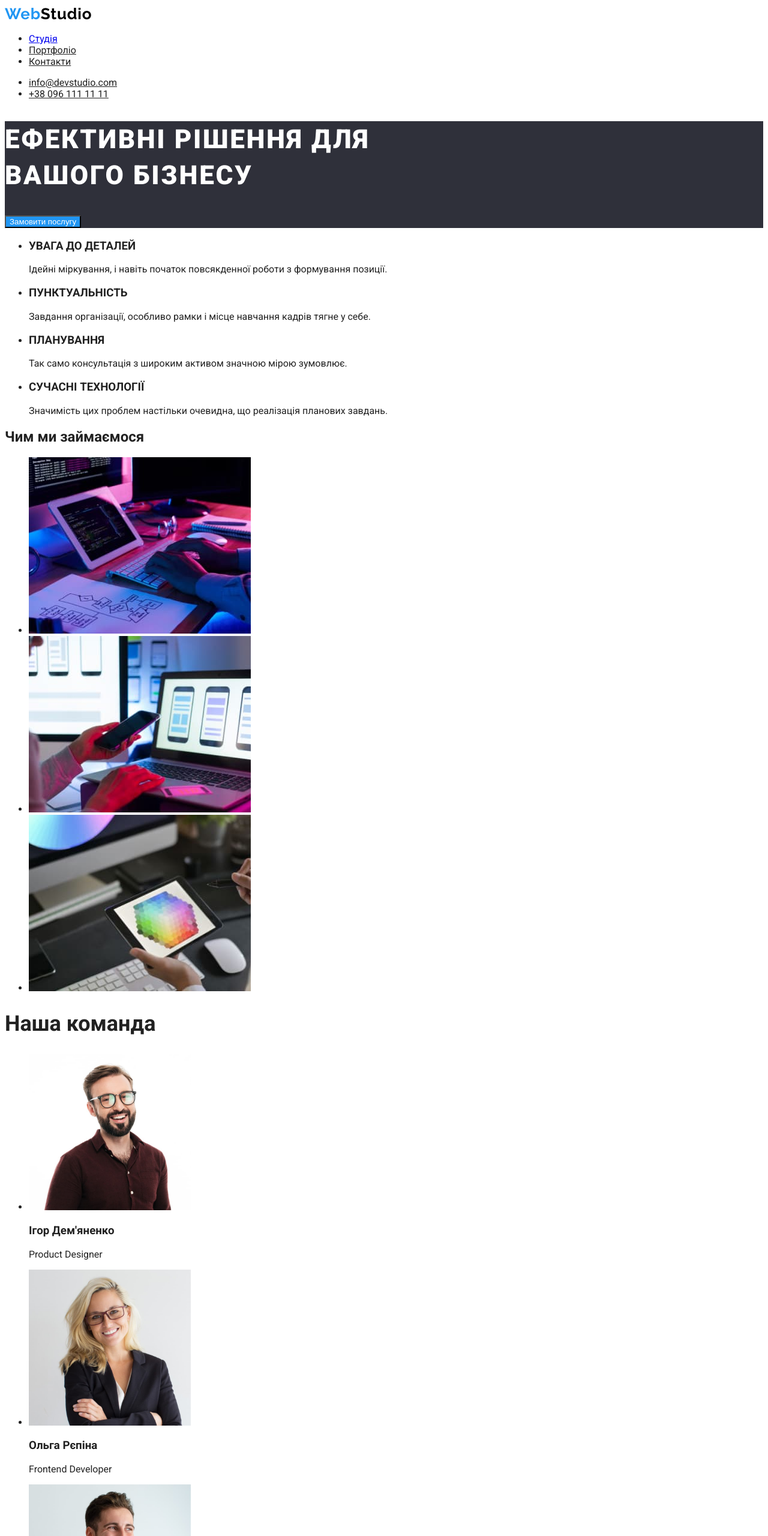
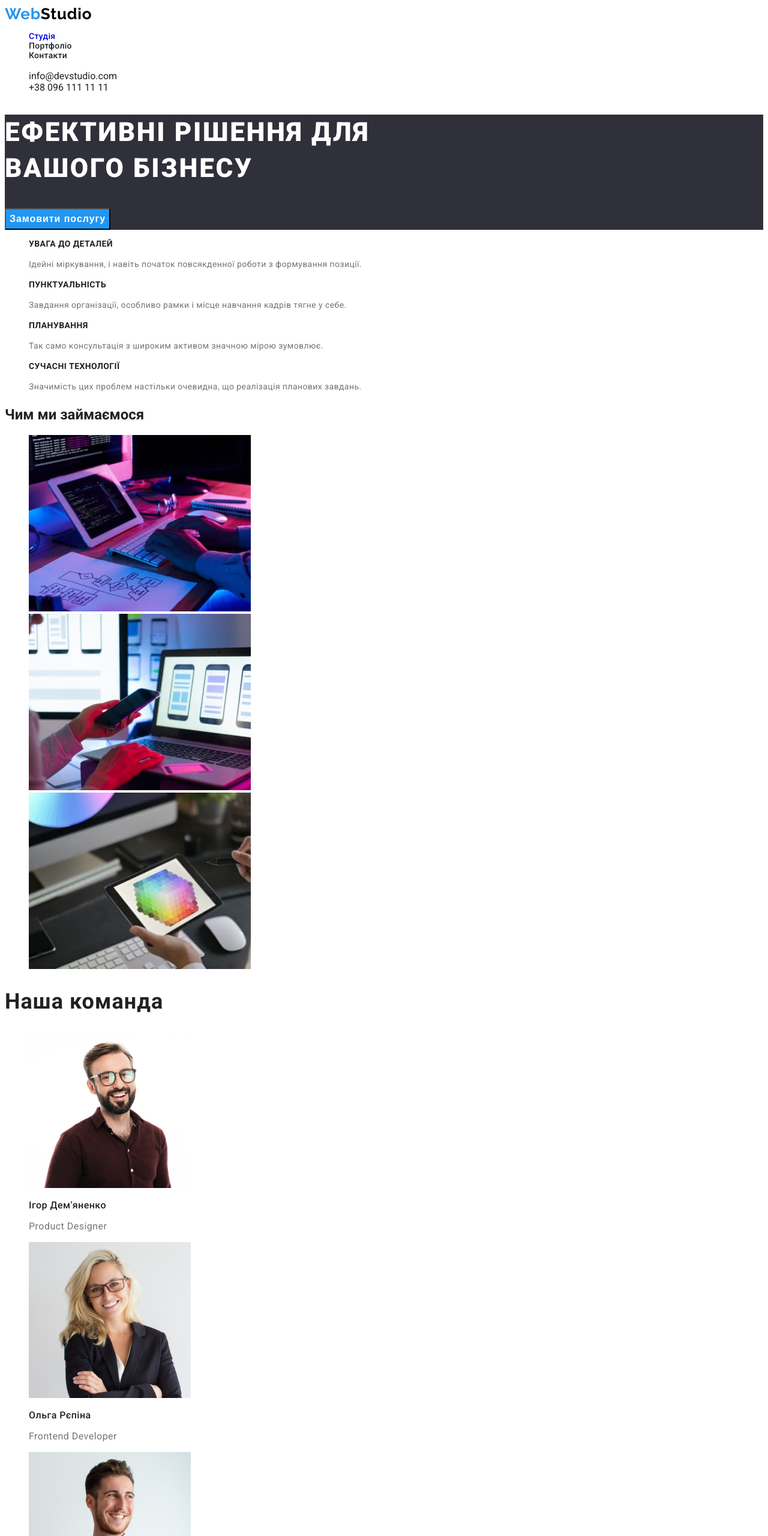
Before and after one commit to goshik73/goit-markup-hw-02, a plain HTML site: page index.html in a window 1280 px wide. Shown: the top 2560 px of the page at 60% size. Drawn offline with Linux system fonts and the light colour scheme.

Commit message:
css is made

```diff
--- a/css/styles.css
+++ b/css/styles.css
@@ -11,7 +11,6 @@
 body {
   color: var(--primery-text-color);
   font-family: "Roboto", sans-serif;
-  /* font-family: "Raleway", sans-serif; */
 }
 /* основной цвет текста color: #212121; */
 /* вторичный цвет текста color: #757575; */
@@ -27,7 +26,7 @@ body {
   font-size: 26px;
   line-height: 1.19;
   letter-spacing: 0.03em;
-  color: #2196f3;
+  color: var(--accent-color);
   text-decoration: none;
 }
 .logo-header {
@@ -39,12 +38,21 @@ body {
 .nav-link {
   color: var(--primery-text-color);
 }
+.nav-link:hover,
+.nav-link:focus,
 .nav.current {
   color: var(--accent-color);
 }
-.nav-link:hover,
-.nav-link:focus {
-  color: var(--accent-color);
+.nav-list {
+  font-weight: 500;
+  font-size: 14px;
+  line-height: 1.14;
+  letter-spacing: 0.02em;
+  list-style: none;
+}
+.nav-list a,
+.header-list a {
+  text-decoration: none;
 }
 .list-link {
   color: var(--primery-text-color);
@@ -53,15 +61,25 @@ body {
 .list-link:focus {
   color: var(--accent-color);
 }
-/* main */
-.hero {
+.header-list,
+.activity-list,
+.benefits-list,
+.team-list,
+.portfolio-btn,
+.portfolio-list,
+.footer-list {
+  list-style: none;
+}
+
+/* hero*/
+.hero,
+.footer {
   background-color: var(--bgc-hero);
 }
 .hero-title {
-  font-style: normal;
   font-weight: 900;
   font-size: 44px;
-  line-height: 60px;
+  line-height: 1.36;
   letter-spacing: 0.06em;
   text-transform: uppercase;
   color: #ffffff;
@@ -70,25 +88,87 @@ body {
   background-color: #2196f3;
   color: #ffffff;
   cursor: pointer;
+  font-weight: 700;
+  font-size: 16px;
+  line-height: 1.87;
+  letter-spacing: 0.06em;
 }
 .btn {
-  background: #f5f4fa;
-  color: #212121;
+  font-family: "Roboto";
+  font-weight: 500;
+  font-size: 16px;
+  line-height: 1.6;
+  letter-spacing: 0.03em;
+  color: var(--primery-text-color);
   cursor: pointer;
 }
 .btn:hover,
 .btn:focus {
-  background-color: #2196f3;
+  background-color: var(--accent-color);
   color: #ffffff;
 }
-.section-title {
+/* benefits */
+.benefits-title {
   font-style: normal;
   font-weight: 700;
+  font-size: 14px;
+  line-height: 1.14;
+  letter-spacing: 0.03em;
+}
+.benefits-text {
+  font-style: normal;
+  font-weight: 400;
+  font-size: 14px;
+  line-height: 1.71;
+  letter-spacing: 0.03em;
+  color: #757575;
+}
+/* team */
+.team-title {
+  font-weight: 700;
   font-size: 36px;
+  line-height: 1.16;
+  letter-spacing: 0.03em;
 }
+.team-person {
+  font-weight: 500;
+  font-size: 16px;
+  line-height: 1.18;
+  letter-spacing: 0.03em;
+}
+.team-text {
+  font-weight: 400;
+  font-size: 16px;
+  line-height: 1.18;
+  letter-spacing: 0.03em;
+  color: var(--secondary-text-color);
+}
+/* portfolio */
+.portfolio-title {
+  font-weight: 700;
+  font-size: 18px;
+  line-height: 2;
+  letter-spacing: 0.06em;
+}
+.portfolio-text {
+  font-style: normal;
+  font-weight: 400;
+  font-size: 16px;
+  line-height: 1.87;
+  letter-spacing: 0.03em;
+  color: var(--secondary-text-color);
+}
+
 /* footer */
-.footer {
-  background-color: var(--bgc-footer);
+
+.footer-adress {
+  font-style: normal;
+  font-weight: 400;
+  font-size: 14px;
+  line-height: 1.71;
+  letter-spacing: 0.03em;
+  color: #ffffff;
+  text-decoration: none;
 }
 
 .footer-contact {
@@ -98,6 +178,7 @@ body {
   font-size: 14px;
   line-height: 1.71;
   letter-spacing: 0.03em;
+  text-decoration: none;
 }
 .footer-contact:hover,
 .footer-contact:focus {
--- a/index.html
+++ b/index.html
@@ -14,17 +14,19 @@
     <link rel="stylesheet" href="./css/styles.css" />
   </head>
   <body>
-    <!-- хедер -->
+    <!--header -->
     <header>
       <nav class="nav">
-        <a href="./index.html" class="logo">Web<span class="logo-header">Studio</span> </a>
+        <a href="./index.html" class="logo"
+          >Web<span class="logo-header">Studio</span>
+        </a>
         <ul class="nav-list">
           <li><a href="./index.html" class="nav-link-current">Студія</a></li>
           <li><a href="./portfoloio.html" class="nav-link">Портфоліо</a></li>
           <li><a href="" class="nav-link"> Контакти</a></li>
         </ul>
       </nav>
-      <ul class="list">
+      <ul class="header-list">
         <li>
           <a href="mailto:info@devstudio.com" class="list-link"
             >info@devstudio.com</a
@@ -35,8 +37,9 @@
         </li>
       </ul>
     </header>
+    <!-- main -->
     <main>
-      <!-- герой -->
+      <!-- hero -->
       <section class="hero">
         <h1 class="hero-title">
           Ефективні рішення для<br />
@@ -44,43 +47,43 @@
         </h1>
         <button type="button" class="hero-btn">Замовити послугу</button>
       </section>
-      <!-- переваги -->
-      <section>
+      <!-- benefits -->
+      <section class="benefits">
         <h2 hidden>Переваги</h2>
-        <ul>
+        <ul class="benefits-list">
           <li>
-            <h3>УВАГА ДО ДЕТАЛЕЙ</h3>
-            <p>
+            <h3 class="benefits-title">УВАГА ДО ДЕТАЛЕЙ</h3>
+            <p class="benefits-text">
               Ідейні міркування, і навіть початок повсякденної роботи з
               формування позиції.
             </p>
           </li>
           <li>
-            <h3>ПУНКТУАЛЬНІСТЬ</h3>
-            <p>
+            <h3 class="benefits-title">ПУНКТУАЛЬНІСТЬ</h3>
+            <p class="benefits-text">
               Завдання організації, особливо рамки і місце навчання кадрів тягне
               у себе.
             </p>
           </li>
           <li>
-            <h3>ПЛАНУВАННЯ</h3>
-            <p>
+            <h3 class="benefits-title">ПЛАНУВАННЯ</h3>
+            <p class="benefits-text">
               Так само консультація з широким активом значною мірою зумовлює.
             </p>
           </li>
           <li>
-            <h3>СУЧАСНІ ТЕХНОЛОГІЇ</h3>
-            <p>
+            <h3 class="benefits-title">СУЧАСНІ ТЕХНОЛОГІЇ</h3>
+            <p class="benefits-text">
               Значимість цих проблем настільки очевидна, що реалізація планових
               завдань.
             </p>
           </li>
         </ul>
       </section>
-      <!-- діяльність -->
-      <section>
+      <!-- activity -->
+      <section class="activity">
         <h2>Чим ми займаємося</h2>
-        <ul>
+        <ul class="activity-list">
           <li>
             <img
               src="./img/Студія/photo1.jpg"
@@ -104,18 +107,18 @@
           </li>
         </ul>
       </section>
-      <!-- команда -->
-      <section class="section">
-        <h2 class="section-title">Наша команда</h2>
-        <ul>
+      <!--team -->
+      <section class="team">
+        <h2 class="team-title">Наша команда</h2>
+        <ul class="team-list">
           <li>
             <img
               src="./img/Студія/img1.jpg"
               alt="Співробітник Ігор Дем'яненко"
               width="270"
             />
-            <h3>Ігор Дем'яненко</h3>
-            <p lang="en">Product Designer</p>
+            <h3 class="team-person">Ігор Дем'яненко</h3>
+            <p lang="en" class="team-text">Product Designer</p>
           </li>
           <li>
             <img
@@ -123,8 +126,8 @@
               alt="Співробітник Ольга Рєпіна"
               width="270"
             />
-            <h3>Ольга Рєпіна</h3>
-            <p lang="en">Frontend Developer</p>
+            <h3 class="team-person">Ольга Рєпіна</h3>
+            <p lang="en" class="team-text">Frontend Developer</p>
           </li>
           <li>
             <img
@@ -132,8 +135,8 @@
               alt="Співробітник Микола Тарасов"
               width="270"
             />
-            <h3>Микола Тарасов</h3>
-            <p lang="en">Marketing</p>
+            <h3 class="team-person">Микола Тарасов</h3>
+            <p lang="en" class="team-text">Marketing</p>
           </li>
           <li>
             <img
@@ -141,22 +144,24 @@
               alt="Співробітник Михайло Єрмаков"
               width="270"
             />
-            <h3>Михайло Єрмаков</h3>
-            <p lang="en">UI Designer</p>
+            <h3 class="team-person">Михайло Єрмаков</h3>
+            <p lang="en" class="team-text">UI Designer</p>
           </li>
         </ul>
       </section>
     </main>
-    <!-- футер -->
+    <!-- footer -->
     <footer class="footer">
-      <a href="./index.html" class="logo">Web<span class="logo-footer">Studio</span></a>
+      <a href="./index.html" class="logo"
+        >Web<span class="logo-footer">Studio</span></a
+      >
       <address>
         <ul class="footer-list">
           <li>
             <a
               href="https://www.google.com.ua/maps/place/%D0%B1%D1%83%D0%BB.+%D0%9B%D0%B5%D1%81%D0%B8+%D0%A3%D0%BA%D1%80%D0%B0%D0%B8%D0%BD%D0%BA%D0%B8,+26,+%D0%9A%D0%B8%D0%B5%D0%B2,+02000/@50.4265807,30.5361971,17z/data=!4m13!1m7!3m6!1s0x40d4cf0e033ecbe9:0x57a4dffefec77da0!2z0LHRg9C7LiDQm9C10YHQuCDQo9C60YDQsNC40L3QutC4LCAyNiwg0JrQuNC10LIsIDAyMDAw!3b1!8m2!3d50.4265807!4d30.5383859!3m4!1s0x40d4cf0e033ecbe9:0x57a4dffefec77da0!8m2!3d50.4265807!4d30.5383858?hl=ru"
               target="_blank"
-              rel="noopener noreferrer nofollow"
+              rel="noopener noreferrer nofollow" class="footer-adress"
               >м. Київ, пр-т Лесі Українки, 26</a
             >
           </li>
```
Also changed, not shown: portfoloio.html (+24 -24 lines).
